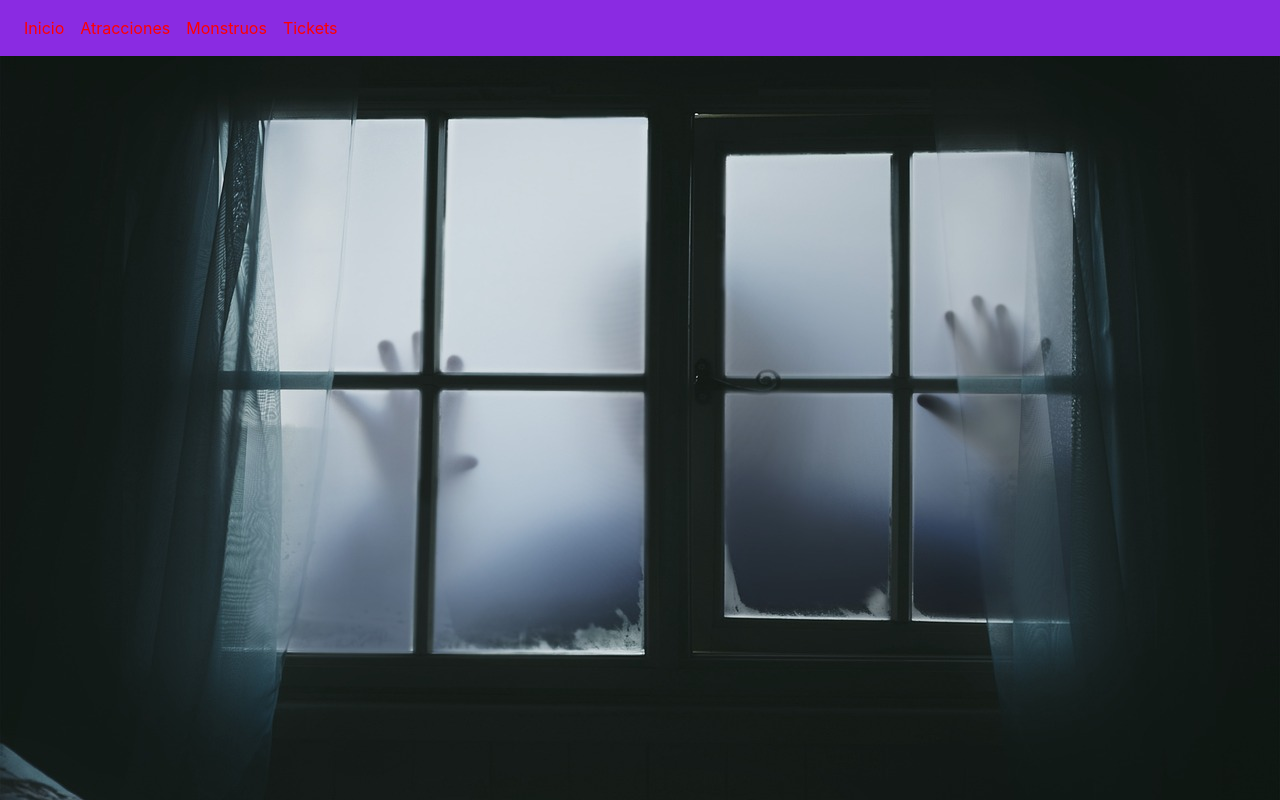
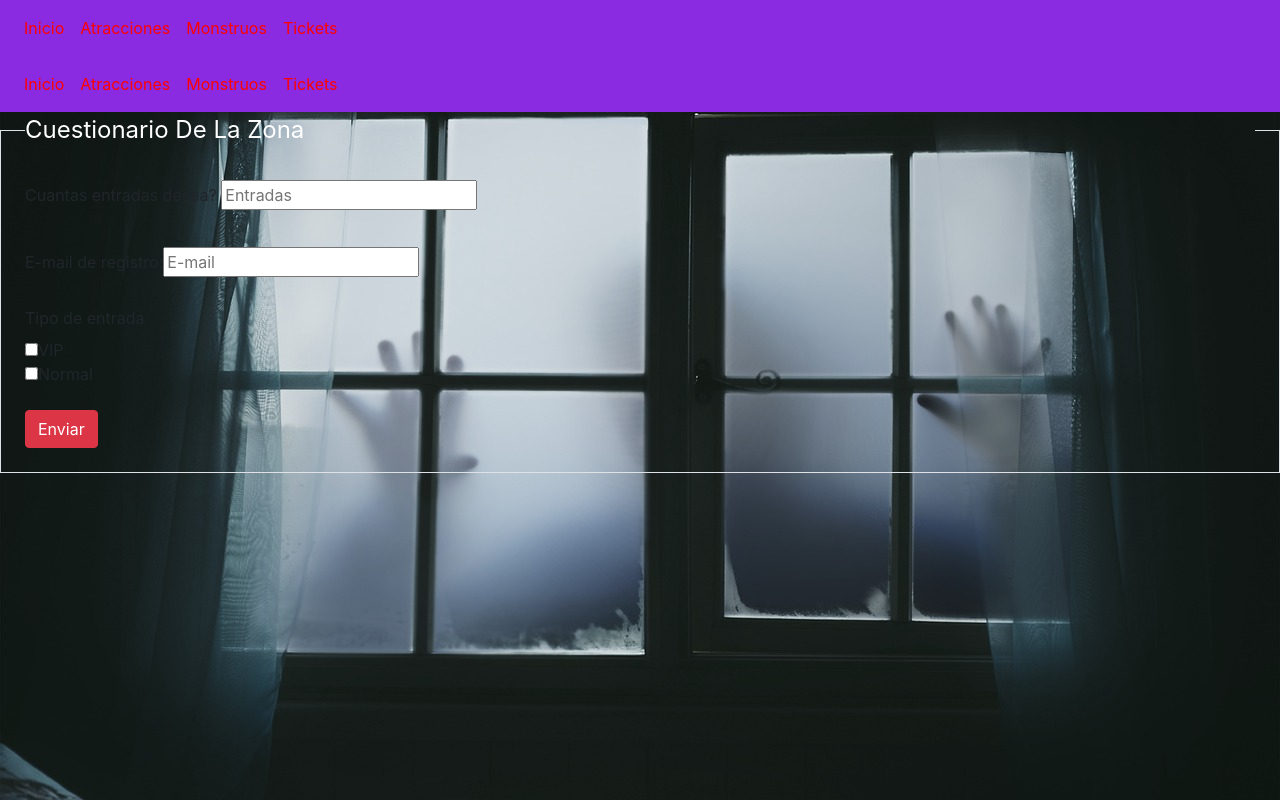
Before and after one commit to Cortes-cmd/LenguajeDeMarcas, a plain HTML site: page Página web de Halloween con Bootstrap/Hw-Bootstrap_Tickets.html in a window 1280 px wide. Drawn offline with nearby package versions, Linux system fonts and the light colour scheme.

Commit message:
Update Hw-Bootstrap_Tickets.html

```diff
--- a/Página web de Halloween con Bootstrap/Hw-Bootstrap_Tickets.html
+++ b/Página web de Halloween con Bootstrap/Hw-Bootstrap_Tickets.html
@@ -34,5 +34,63 @@
                 </li>
             </ul>
         </div>
+    </nav>
+    <!DOCTYPE html>
+<html lang="en">
+<head>
+    <meta charset="UTF-8">
+    <meta name="viewport" content="width=device-width, initial-scale=1.0">
+    <link rel="stylesheet" href="css/Halloween con Bootstrap.css">
+    <link rel="stylesheet" href="css/bootstrap.min.css">
+    <script src="js/bootstrap.min.js"></script>
+
+    <!-- Jquery, para el equivalente a .min.js// popper -->
+    <script src="https://code.jquery.com/jquery-3.3.1.slim.min.js"integrity="sha384-q8i/X+965DzO0rT7abK41JStQIAqVgRVzpbzo5smXKp4YfRvH+8abtTE1Pi6jizo"crossorigin="anonymous"></script>
+    <script src="https://cdnjs.cloudflare.com/ajax/libs/popper.js/1.14.7/umd/popper.min.js"integrity="sha384-UO2eT0CpHqdSJQ6hJty5KVphtPhzWj9WO1clHTMGa3JDZwrnQq4sF86dIHNDz0W1"crossorigin="anonymous"></script>
+    <script src="https://stackpath.bootstrapcdn.com/bootstrap/4.3.1/js/bootstrap.min.js"integrity="sha384-JjSmVgyd0p3pXB1rRibZUAYoIIy6OrQ6VrjIEaFf/nJGzIxFDsf4x0xIM+B07jRM"crossorigin="anonymous"></script>
+    <title>Document</title>
+</head>
+<body>
+    <nav class = "Barra_Navegacion navbar navbar-expand-lg ">
+        <button class="navbar-toggler" type="button" data-toggle="collapse" data-target="#navbarNav" aria-controls="navbarNav" aria-expanded="false" aria-label="Toggle navigation">
+            <img src="img/Img Calabaza Desplegable.png" class="navbar-toggler-icon">
+        </button>
+        <div class="collapse navbar-collapse" id="navbarNav">
+            <ul class="navbar-nav  ">
+                <li class="nav-item active">
+                    <a class="nav-link" href="Hw-Bootstrap_Index.html">Inicio <span class="sr-only">(actual)</span></a>
+                </li>
+                <li class="nav-item">
+                    <a class="nav-link" href="Hw-Bootstrap_Atracciones.html">Atracciones</a>
+                </li>
+                <li class="nav-item">
+                    <a class="nav-link" href="Hw-Bootstrap_Monstruos.html">Monstruos</a>
+                </li>
+                <li class="nav-item">
+                    <a class="nav-link" href="Hw-Bootstrap_Tickets.html">Tickets</a>
+                </li>
+            </ul>
+    </nav>
+
+    <fieldset class="border p-4">
+        <legend class="w-auto text-white">Cuestionario De La Zona</legend>
+
+        <div class="form-group">
+            <label for="Entradas"><p>Cuantas entradas desea?</p></label>
+            <input type="text"  placeholder="Entradas" required>
+        </div>
+
+        <label>E-mail de registro:</label><input type="E-mail" placeholder="E-mail"><br><br>
+
+        <label>Tipo de entrada</label><br>
+
+        <input type="checkbox" name="VIP">VIP<br>
+        <input type="checkbox" name="Normal">Normal<br><br>
+
+        <button type="submit" class="btn btn-danger">Enviar</button>
+    </fieldset>
+
+
+
 </body>
 </html>
```
